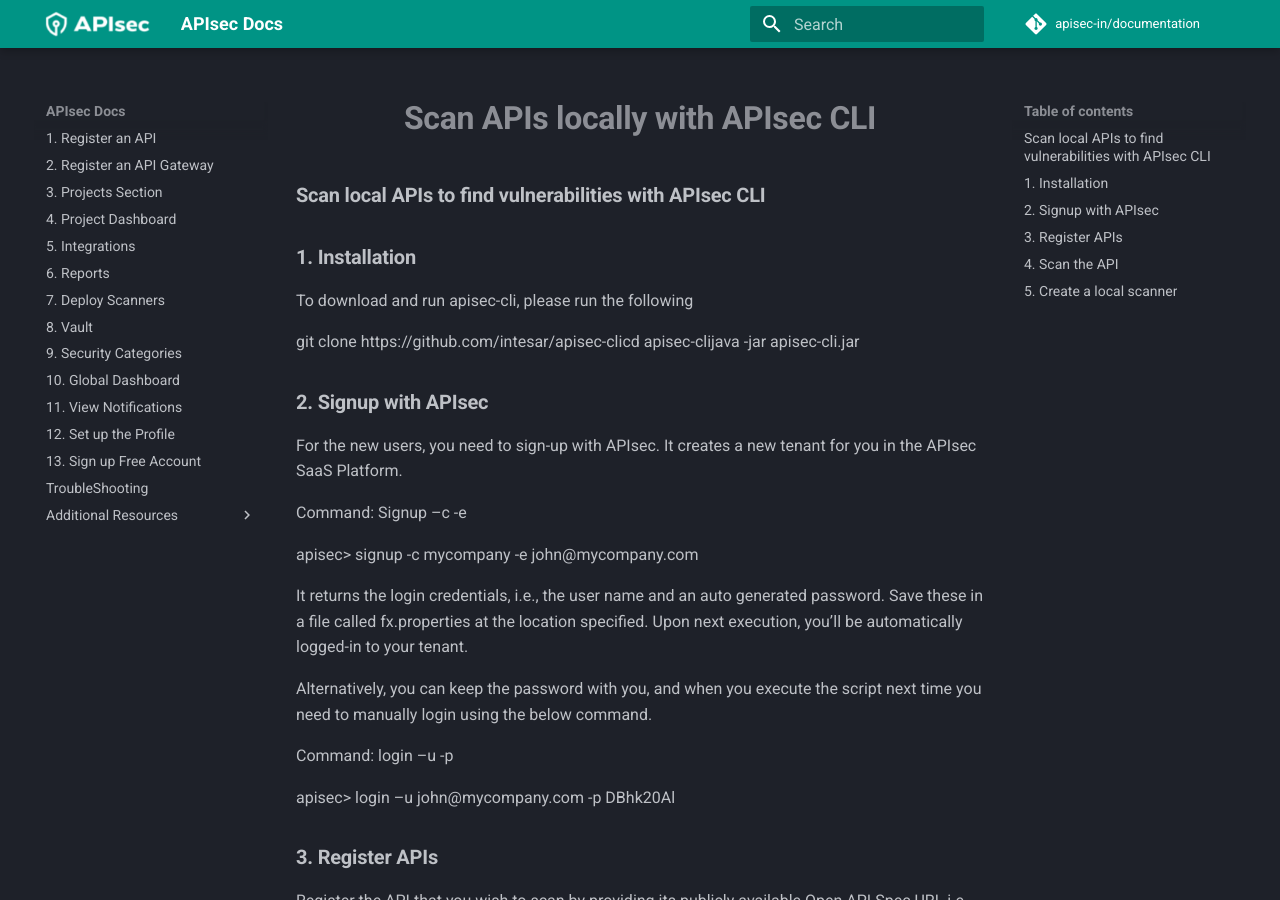
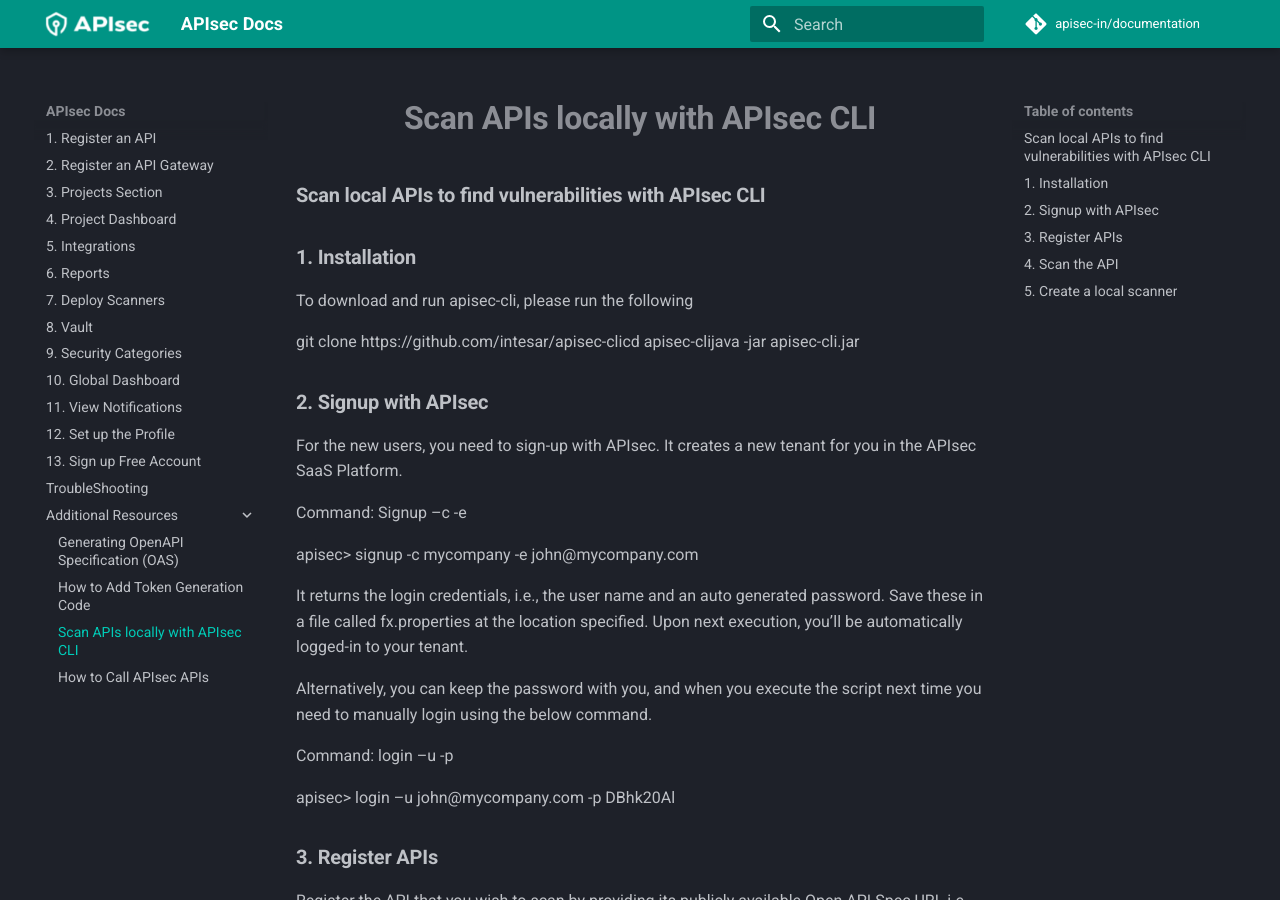
Before and after one commit to apisec-inc/documentation, an MkDocs documentation site: the page built from docs/APIsec CLI.md, in a window 1280 px wide and 900 px high. Built offline with MkDocs 1.6.1 and Material for MkDocs 9.7.7, drawn with Linux system fonts in a browser that asks for light colours; comment, search, counter and statistics services are not loaded.

Commit message:
Update mkdocs.yml

```diff
--- a/mkdocs.yml
+++ b/mkdocs.yml
@@ -18,6 +18,8 @@
     - Additional Resources:
       - Generating OpenAPI Specification (OAS) : Generating OAS.md
       - How to Add Token Generation Code : Token Generation Code.md
+      - Scan APIs locally with APIsec CLI : APIsec CLI.md
+      - How to Call APIsec APIs : Call APIsec APIs.md
 
 #nav:
 #  - Section:
```
